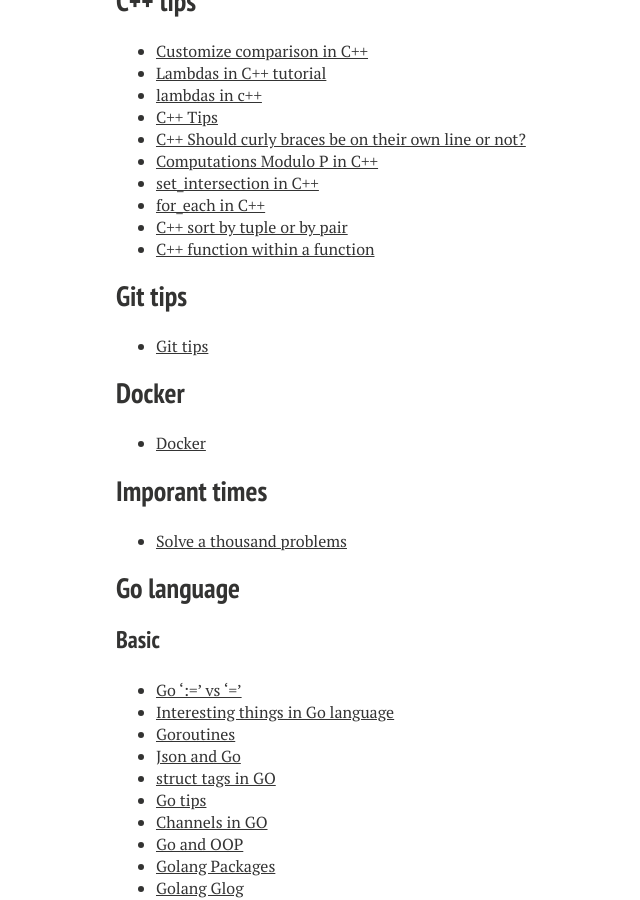
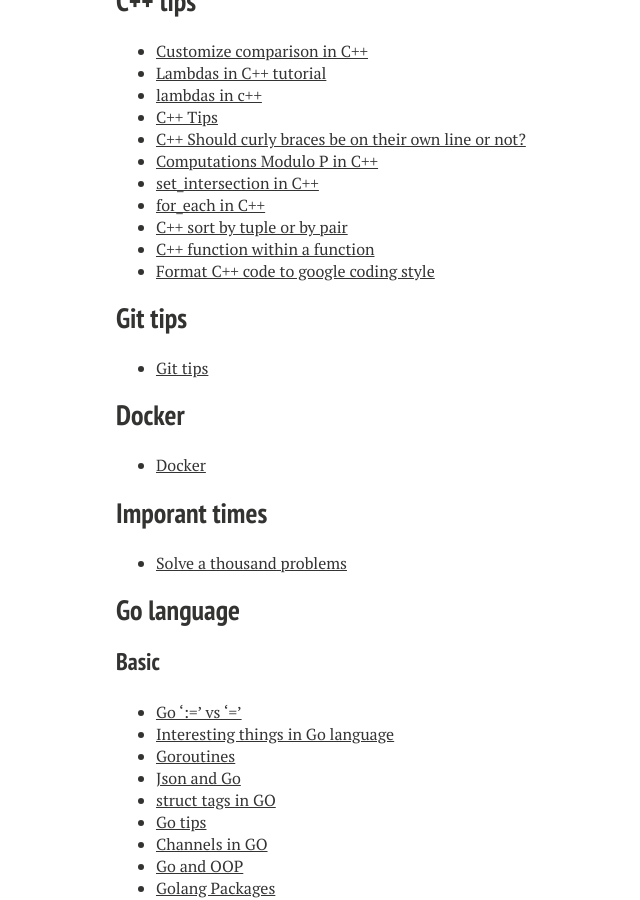
Before and after one commit to xiaokeshen/xiaokeshen.github.io, a Jekyll site: the page built from blog/index.md, in a window 1280 px wide and 900 px high, scrolled down 10468 px. Shown: the whole window, without its empty margins (204-844 px from the left). Built offline with Jekyll 4.4.1, drawn with Linux system fonts in a browser that asks for light colours; nearby versions of some CDN libraries.

Commit message:
update one article

```diff
--- a/blog/index.md
+++ b/blog/index.md
@@ -351,6 +351,7 @@
 - [for_each in C++](https://medium.com/@jim.morris.shen/c-for-each-d4c4244b6ac9?sk=2145f78d07fadfc4305d7d601dd2be7f)
 - [C++ sort by tuple or by pair](https://medium.com/@jim.morris.shen/c-sort-by-tuple-or-by-pair-int-pair-int-int-6a81e8e2e882?sk=a56c70ae2a1658af192a84ce91dcdeeb)
 - [C++ function within a function](https://medium.com/@jim.morris.shen/c-function-within-a-function-ccccacbafcd0?sk=509c21d15b810596bcf15939dc976843)
+- [Format C++ code to google coding style](https://medium.com/@jim.morris.shen/google-coding-style-in-c-98183ed06620?sk=c764c820f40a818e4e05d53aa28ad8e6)
 
 ## Git tips
 - [Git tips](https://medium.com/@jim.morris.shen/git-tips-a8902c528177?sk=fbfbf5011334f17cbd964634cde000a8)
```
